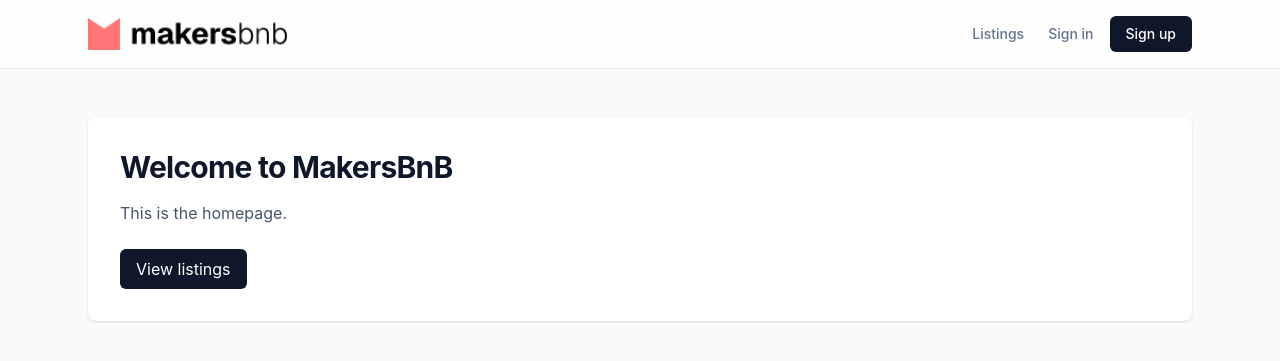
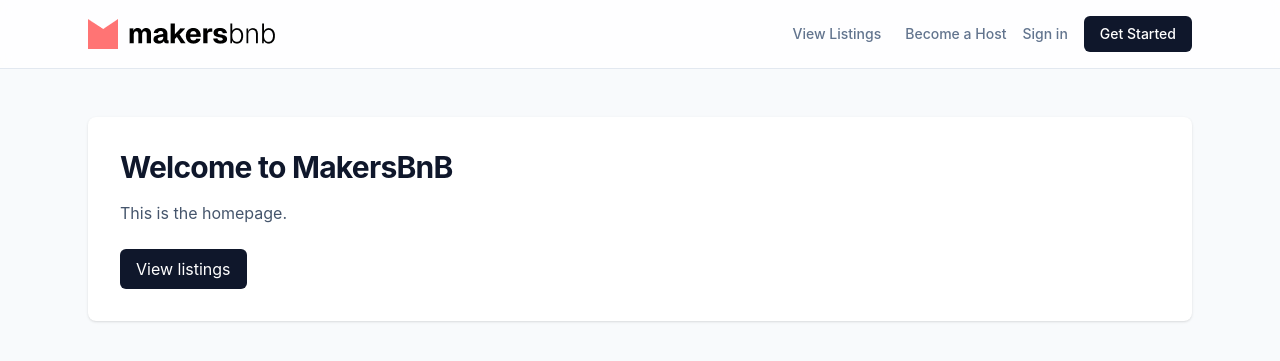
Before and after one commit to Suleman28/makersbnb, a Flask app: page / in a window 1280 px wide. Shown: the top 361 px of the page. Run offline with Flask 3, Linux system fonts and the light colour scheme.

Commit message:
fix: correct listing redirect and refresh navbar/host listings UI

```diff
--- a/app.py
+++ b/app.py
@@ -140,7 +140,7 @@ def create_listing(user_id):
         return redirect("/listings")
     except Exception as e:
         flash(f"Failed to create listing: {str(e)}")
-        return redirect(f"/users/{user_id}/listings/new")
+        return redirect(f"/users/{user_id}/listings")
 
 @app.route("/bookings", methods=["POST"])
 def create_booking():
--- a/templates/components/navbar.html
+++ b/templates/components/navbar.html
@@ -1,20 +1,27 @@
 <header class="sticky top-0 z-10 border-b border-slate-200 bg-white/80 backdrop-blur-sm">
     <nav class="mx-auto flex max-w-6xl items-center justify-between px-6 py-4">
         <a href="/" class="flex items-center no-underline">
-            <img src="/static/assets/logo.png" alt="MakersBnb" class="h-8 w-auto">
+            <img src="/static/assets/logo.png" alt="MakersBnb" class="h-3.5 w-auto">
         </a>
         <div class="flex items-center gap-6">
             <a href="/listings"
                class="relative py-1 text-sm font-medium no-underline transition-colors
                       {% if request.path.startswith('/listings') %}text-slate-900{% else %}text-slate-500 hover:text-slate-900{% endif %}">
-                Listings
+                View Listings
                 {% if request.path.startswith('/listings') %}
                 <span class="absolute -bottom-[17px] left-0 h-0.5 w-full bg-rose-500"></span>
                 {% endif %}
             </a>
-
             {% if session.user_id %}
-            <a href="/listings/new"
+            <a href="/users/{{ session.user_id }}/listings"
+               class="relative py-1 text-sm font-medium no-underline transition-colors
+                      {% if request.path.startswith('/listings') %}text-slate-900{% else %}text-slate-500 hover:text-slate-900{% endif %}">
+                Host
+                {% if request.path.startswith('/users') %}
+                <span class="absolute -bottom-[17px] left-0 h-0.5 w-full bg-rose-500"></span>
+                {% endif %}
+            </a>
+            <a href="/users/{{ session.user_id }}/listings/new"
                class="rounded-md bg-slate-900 px-4 py-2 text-sm font-medium text-white no-underline transition-colors hover:bg-slate-700">
                 New listing
             </a>
@@ -34,6 +41,7 @@
                             <p class="truncate text-sm font-semibold text-slate-900">{{ current_user.name }}</p>
                             <p class="mt-0.5 truncate text-xs text-slate-500">{{ current_user.email }}</p>
                         </div>
+                        <a href="/users/{{ session.user_id }}/bookings" class="block w-full cursor-pointer border-none bg-transparent px-4 py-2 text-left text-sm text-slate-600 transition-colors hover:bg-slate-50 hover:slate-700">Your Bookings</a>
                         <form method="POST" action="/sign_out">
                             <button type="submit"
                                     class="block w-full cursor-pointer border-none bg-transparent px-4 py-2 text-left text-sm text-slate-600 transition-colors hover:bg-slate-50 hover:text-rose-500">
@@ -45,10 +53,24 @@
             </div>
             {% else %}
             <div class="flex items-center gap-4">
-                <a href="/sign_in"
-                   class="text-sm font-medium text-slate-500 no-underline transition-colors hover:text-slate-900">Sign in</a>
+              <a href="/sign_up"
+                 class="relative py-1 text-sm font-medium no-underline transition-colors
+                        {% if request.path.startswith('/listings') %}text-slate-900{% else %}text-slate-500 hover:text-slate-900{% endif %}">
+                  Become a Host
+                  {% if request.path.startswith('/sign_up') %}
+                  <span class="absolute -bottom-[17px] left-0 h-0.5 w-full bg-rose-500"></span>
+                  {% endif %}
+              </a>
+              <a href="/sign_in"
+                 class="relative py-1 text-sm font-medium no-underline transition-colors
+                        {% if request.path.startswith('/listings') %}text-slate-900{% else %}text-slate-500 hover:text-slate-900{% endif %}">
+                  Sign in
+                  {% if request.path.startswith('/sign_in') %}
+                  <span class="absolute -bottom-[17px] left-0 h-0.5 w-full bg-rose-500"></span>
+                  {% endif %}
+              </a>
                 <a href="/sign_up"
-                   class="rounded-md bg-slate-900 px-4 py-2 text-sm font-medium text-white no-underline transition-colors hover:bg-slate-700">Sign up</a>
+                   class="rounded-md bg-slate-900 px-4 py-2 text-sm font-medium text-white no-underline transition-colors hover:bg-slate-700">Get Started</a>
             </div>
             {% endif %}
         </div>
--- a/templates/new_listing.html
+++ b/templates/new_listing.html
@@ -2,7 +2,7 @@
 {% block title %}Create a New Listing | MakersBnB{% endblock %}
 {% block content %}
 <main class="flex items-center justify-center px-4 py-12">
-    <form method="POST" action="/listings/new" id="new-listing-form" class="flex w-full max-w-sm flex-col gap-4 rounded-lg bg-white p-8 shadow-sm">
+    <form method="POST" action="/users/{{session.user_id}}/listings/new" id="new-listing-form" class="flex w-full max-w-sm flex-col gap-4 rounded-lg bg-white p-8 shadow-sm">
         <h1 class="mb-2 text-xl font-bold text-slate-900">Create a listing</h1>
         {% if error %}
           <p class="text-sm text-red-600">{{ error }}</p>
```
Also changed, not shown: templates/host_listings.html (+1 -7 lines), templates/user_bookings.html (line endings or trailing spaces).
